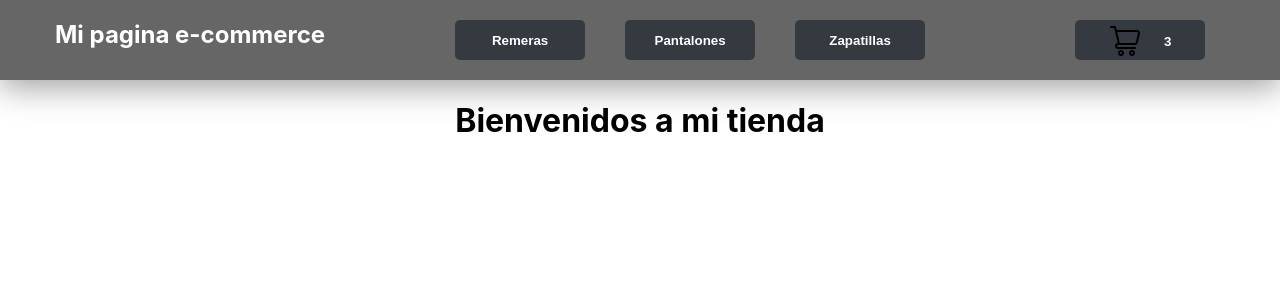
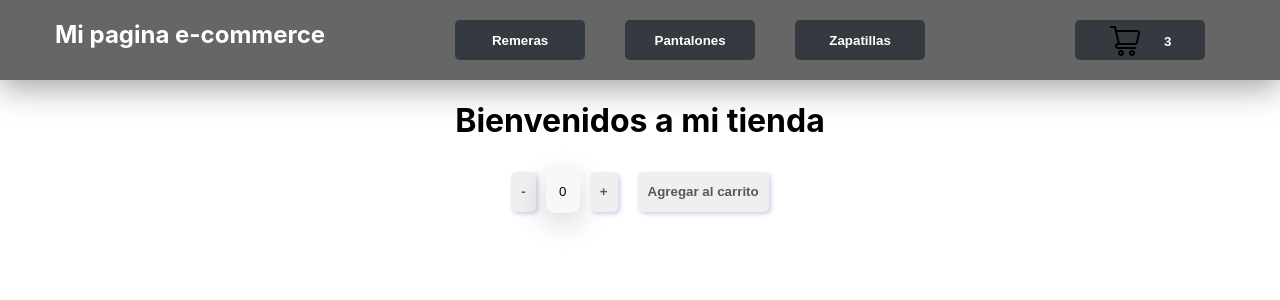
Before and after one commit to LautaroTresca/Repositorio-ReactJS-LautaroTresca, a React (Create React App) app: page / in a window 1280 px wide. Shown: the top 300 px of the page. Built offline with nearby package versions, Linux system fonts and the light colour scheme.

Commit message:
creé elccomponente contador con boton

```diff
--- a/package.json
+++ b/package.json
@@ -9,6 +9,8 @@
     "react": "^18.2.0",
     "react-dom": "^18.2.0",
     "react-scripts": "5.0.1",
+    "sweetalert2": "^11.4.34",
+    "toastify-js": "^1.12.0",
     "web-vitals": "^2.1.4"
   },
   "scripts": {
--- a/src/App.js
+++ b/src/App.js
@@ -1,12 +1,24 @@
 import './App.css';
+import Toastify from 'toastify-js'
+import "toastify-js/src/toastify.css"
 import Navbar from "./componentes/Navbar/Navbar"
 import ItemListContainer from './componentes/ItemListContainer/ItemListContainer';
+import Counter from './componentes/ItemCount/ItemCount';
 
 function App() {
+
+  const handleOnAdd = () => {
+    Toastify({
+      text: "Producto agregado al carrito",
+      duration: 3000
+    }).showToast();
+  }
+
   return (
     <div className="App">
       <Navbar/>
       <ItemListContainer greeting={"Bienvenidos a mi tienda"} />
+      <Counter stock={5} onAdd={handleOnAdd}/>
     </div>
   );
 }
--- /dev/null
+++ b/src/componentes/ItemCount/ItemCount.css
@@ -0,0 +1,35 @@
+.css-button-neumorphic {
+    margin: 10px;
+    width: fit-content;
+    height: 40px;
+    color: #fff;
+    padding: 5px 10px;
+    font-weight: bold;
+    cursor: pointer;
+    transition: all 0.3s ease;
+    position: relative;
+    display: inline-block;
+    outline: none;
+    border-radius: 5px;
+    border: none;
+    background: #efefef;
+    box-shadow: 2px 2px 4px #c8d0e7, -1px -1px 3px #fff;
+    color: #585858;
+  }
+  .css-button-neumorphic:active {
+    box-shadow: inset 1px 1px 3px #c8d0e7, inset -1px -1px 3px #fff;
+  }
+
+
+.input{
+    background: rgb(237 237 237 / 39%);
+    box-shadow: 0 8px 32px 0 rgb(0 0 0 / 20%);
+    -webkit-backdrop-filter: blur( 4px );
+    backdrop-filter: blur( 4px );
+    border: none;
+    height: 40px;
+    width: -moz-fit-content;
+    width: 30px;
+    border-radius: 10px;
+    text-align: center;
+}
--- /dev/null
+++ b/src/componentes/ItemCount/ItemCount.js
@@ -0,0 +1,42 @@
+import {useState} from 'react'
+import "./ItemCount.css"
+
+//llamo al hook useState y le paso por parametros el stock y la funcion onAdd
+
+const Counter = ({stock, onAdd}) =>{
+    const[value, setValue] = useState(0)
+
+//creo las funciones para los botones
+
+    const restar = () => {
+
+        //pregunto si el valor es mayor a 0, si no lo es deja de ejecutar la funcion y deja de restar
+
+        if(value > 0){
+            setValue(value - 1)
+        }
+    }
+
+    const sumar = () => {
+
+        //pregunto si el valor es menor que el stock, si no lo es deja de ejecutar la funcion y no suma mas
+
+        if(value < stock){
+            setValue(value + 1)
+        }
+
+    }
+
+//creo los elementos para que React los renderize luego en el virtualDOM
+
+    return(
+        <div>
+            <button className='css-button-neumorphic' onClick={restar}>-</button>
+            <input className='input' value={value} onChange={(e) => setValue(e.target.value)}/>
+            <button className='css-button-neumorphic' onClick={sumar}>+</button>
+            <button className='css-button-neumorphic' onClick={onAdd}>Agregar al carrito</button>
+        </div>
+    )
+}
+
+export default Counter
```
Also changed, not shown: 1 other file (tests, documents, lock files or other folders).
